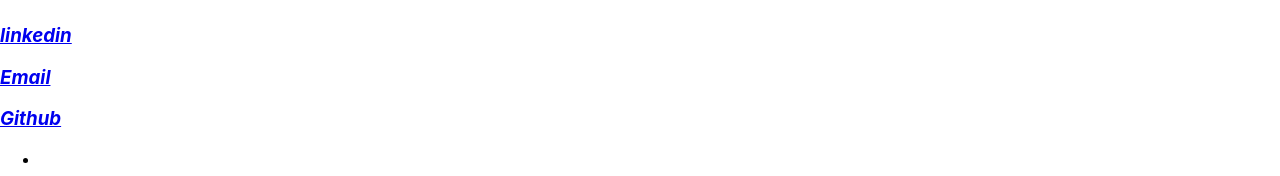
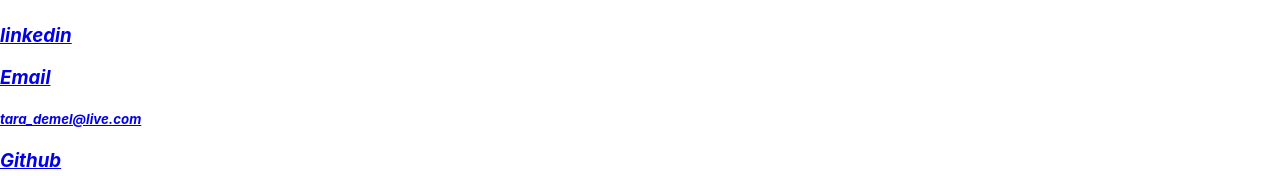
Before and after one commit to taraDM23/Portfolio-TaraDeMel, a React (Create React App) app: page / in a window 1280 px wide. Shown: the part 2970-3146 px from the top of the page. Built offline with nearby package versions, Linux system fonts and the light colour scheme; the HTML template or start-up script is replaced by a standard one.

Commit message:
updated email link

```diff
--- a/src/App.js
+++ b/src/App.js
@@ -194,8 +194,9 @@
               <div className="col-sm-4">
                 <div className="contact">
                   <i className="fa fa-envelope">
-                    <a href="mailto:tara.demel91@gmail.com" target="_blank">
+                    <a href="mailto:tara_demel@live.com" target="_blank">
                       <h3>Email</h3>
+                      <h5>tara_demel@live.com</h5>
                     </a></i>
                 </div>
               </div>
```
